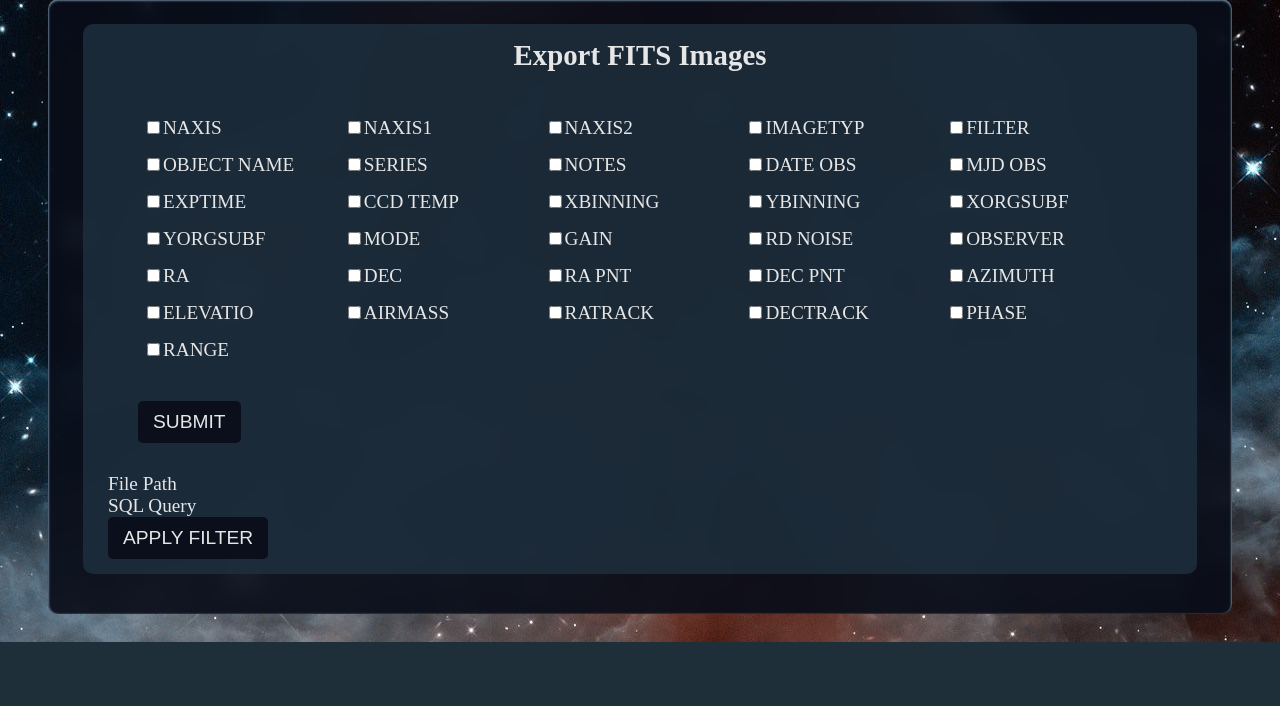
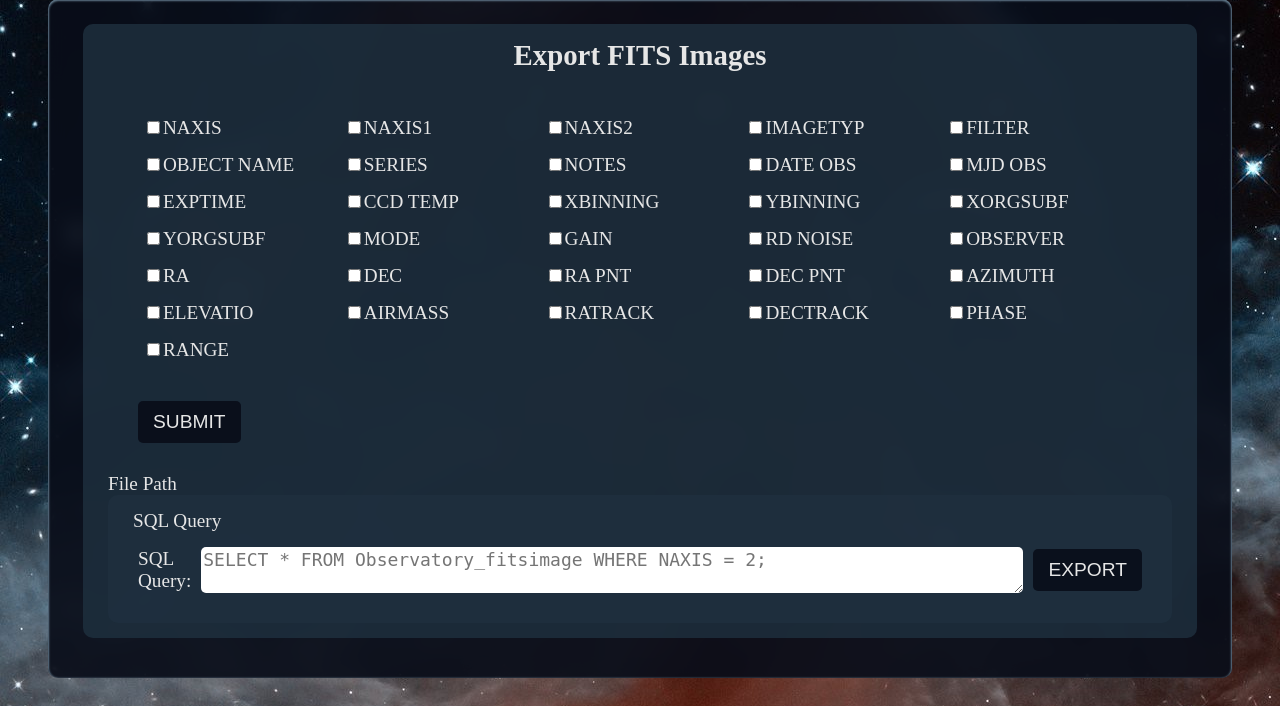
Before and after one commit to TIS2023-FMFI/hviezdna-obloha, a Django app: page /export_fits/ in a window 1280 px wide. Shown: the part 335-1041 px from the top of the page. Before the commit the page ends 977 px from the top, so only its background shows below. Run offline with Django 4.2, Linux system fonts and the light colour scheme.

Commit message:
add sql query form

```diff
--- a/NightSky/Observatory/templates/Observatory/export_fits.html
+++ b/NightSky/Observatory/templates/Observatory/export_fits.html
@@ -9,7 +9,13 @@
     <title>Charon's Little Helper - Import Fits</title>
     <link rel="stylesheet" type="text/css" href="{% static 'styles.css' %}">
 </head>
-
+<style>
+    #sql_input{
+    border: none;
+    border-radius: 5px;
+    font-size: 18px;
+}
+</style>
 <body>
 
 <script>
@@ -79,11 +85,17 @@
             </div>
 
             <div>
+                <article class="content_part" style="margin: 0">
                 SQL Query
-                <form method="post" enctype="multipart/form-data">
+                <form method="post" enctype="multipart/form-data" action="{% url 'export_fits' %}">
                     {% csrf_token %}
-                    <button type="submit">Apply filter</button>
+                    <div class="form-container">
+                    <label for="sql_input">SQL Query:</label>
+                    <textarea id="sql_input" name="sql_input" rows="2" cols="150" placeholder="SELECT * FROM Observatory_fitsimage WHERE NAXIS = 2;"></textarea>
+                    <input type="submit" name="sql_query_export" value="Export">
+                </div>
                 </form>
+                </article>
             </div>
         </div>
     </div>
--- a/NightSky/Observatory/views.py
+++ b/NightSky/Observatory/views.py
@@ -45,7 +45,7 @@
 
 def import_fits(request):
     form = DirectoryForm(request.POST or None)
-    path = r'C:\Users\adamo\Downloads'
+    path = r'D:\TIS\20230503'
 
     # Get the last added directory path in the archive
     directories = [d for d in os.listdir(path) if os.path.isdir(os.path.join(path, d))]
@@ -81,11 +81,11 @@
 def export_fits(request):  # TODO: REMOVE PRINTS
     if request.method == "POST":
         form = ExportForm(request.POST)
-        # print(form.data)
-
-        if form.is_valid():
+        if 'sql_query_export' in request.POST:
+            sql_input = request.POST.get('sql_input', None)
+            print(f" Input: {sql_input}")
+        elif form.is_valid():
             fits_image = form.save(commit=False)
-            # print(fit)
             print(len(FitsImage.objects.filter()))
 
             return redirect("export_fits")
--- a/NightSky/static/styles.css
+++ b/NightSky/static/styles.css
@@ -98,9 +98,24 @@
     font-size: 18px;
 }
 
+#directory_path {
+    flex-grow: 1;
+    border: none;
+    border-radius: 5px;
+    height: 42px;
+    padding: 0 10px;
+    font-size: 18px;
+}
+
 #ExportForm {
     padding: 20px;
     border-radius: 20px;
+}
+
+#sql_input {
+    border: none;
+    border-radius: 5px;
+    font-size: 18px;
 }
 
 .checkbox-container {
```
Also changed, not shown: NightSky/static/sky_coverage_map.png.
